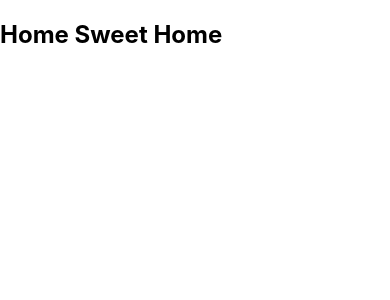
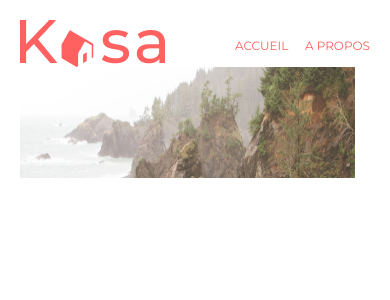
Before and after one commit to Zartan229/P7-OC-.github.io, a React (Create React App) app: page / in a window 390 px wide. Shown: the top 300 px of the page. Built offline with nearby package versions, Linux system fonts and the light colour scheme.

Commit message:
début mobile

```diff
--- a/public/index.html
+++ b/public/index.html
@@ -9,6 +9,10 @@
       name="description"
       content="Web site created using create-react-app"
     />
+    <link rel="preconnect" href="https://fonts.googleapis.com">
+<link rel="preconnect" href="https://fonts.gstatic.com" crossorigin>
+<link href="https://fonts.googleapis.com/css2?family=Montserrat:wght@100;400&display=swap" rel="stylesheet">
+
     <link rel="apple-touch-icon" href="%PUBLIC_URL%/logo192.png" />
     <!--
       manifest.json provides metadata used when your web app is installed on a
--- /dev/null
+++ b/src/components/Body/_Body.jsx
@@ -0,0 +1,8 @@
+import '../../styles/_Body-m.css'
+import img from '../../images/pres.png'
+
+export default function Body() {
+    return <section>
+        <img className='body_presentation' src={img}/>
+    </section>
+  }
--- /dev/null
+++ b/src/components/Header/_Header-m.jsx
@@ -0,0 +1,18 @@
+import '../../styles/_Header-m.css'
+import Logo from '../../images/LOGO.png'
+export default function Banner() {
+    return <header>
+        <img src={Logo} alt="image restau" />
+        <nav>
+            <h2 class="nav_text">Accueil</h2>
+            <h2 class="nav_text">A propos</h2>
+        </nav>
+
+
+
+
+
+
+
+    </header>;
+  }
--- a/src/index.css
+++ b/src/index.css
@@ -11,3 +11,8 @@ code {
   font-family: source-code-pro, Menlo, Monaco, Consolas, 'Courier New',
     monospace;
 }
+
+header{
+  font-family: 'Montserrat';
+font-style: normal;
+}
--- a/src/pages/Home.jsx
+++ b/src/pages/Home.jsx
@@ -1,3 +1,6 @@
+import HeaderM from '../components/Header/_Header-m'
+import Body from '../components/Body/_Body'
+
 export default function Home() {
-    return <h2>Home Sweet Home</h2>;
+    return <><HeaderM/><Body/></>;
   }
--- /dev/null
+++ b/src/styles/_Body-m.css
@@ -0,0 +1,7 @@
+section{
+    margin-left: 20px;
+}
+.body_presentation{
+    width: 335px;
+    height: 111px;
+}
--- /dev/null
+++ b/src/styles/_Header-m.css
@@ -0,0 +1,29 @@
+
+header{
+display : flex;
+justify-content: space-between;
+margin-left: 20px;
+margin-top: 20px;
+margin-right: 20px;
+height: 47px;
+align-items: center;
+}
+
+nav{
+    display: flex;
+    justify-content: space-between;
+  width: 135px;
+  height: 33px;
+}
+
+.nav_text{
+color: #FF6060;
+font-weight: 500;
+font-size: 12px;
+line-height: 142.6%;
+text-transform: uppercase
+}
+
+.nav_text:hover{
+    text-decoration: underline;
+}
```
Also changed, not shown: src/components/Header/index.jsx (deleted), src/images/LOGO.png (added), src/images/pres.png (added).
